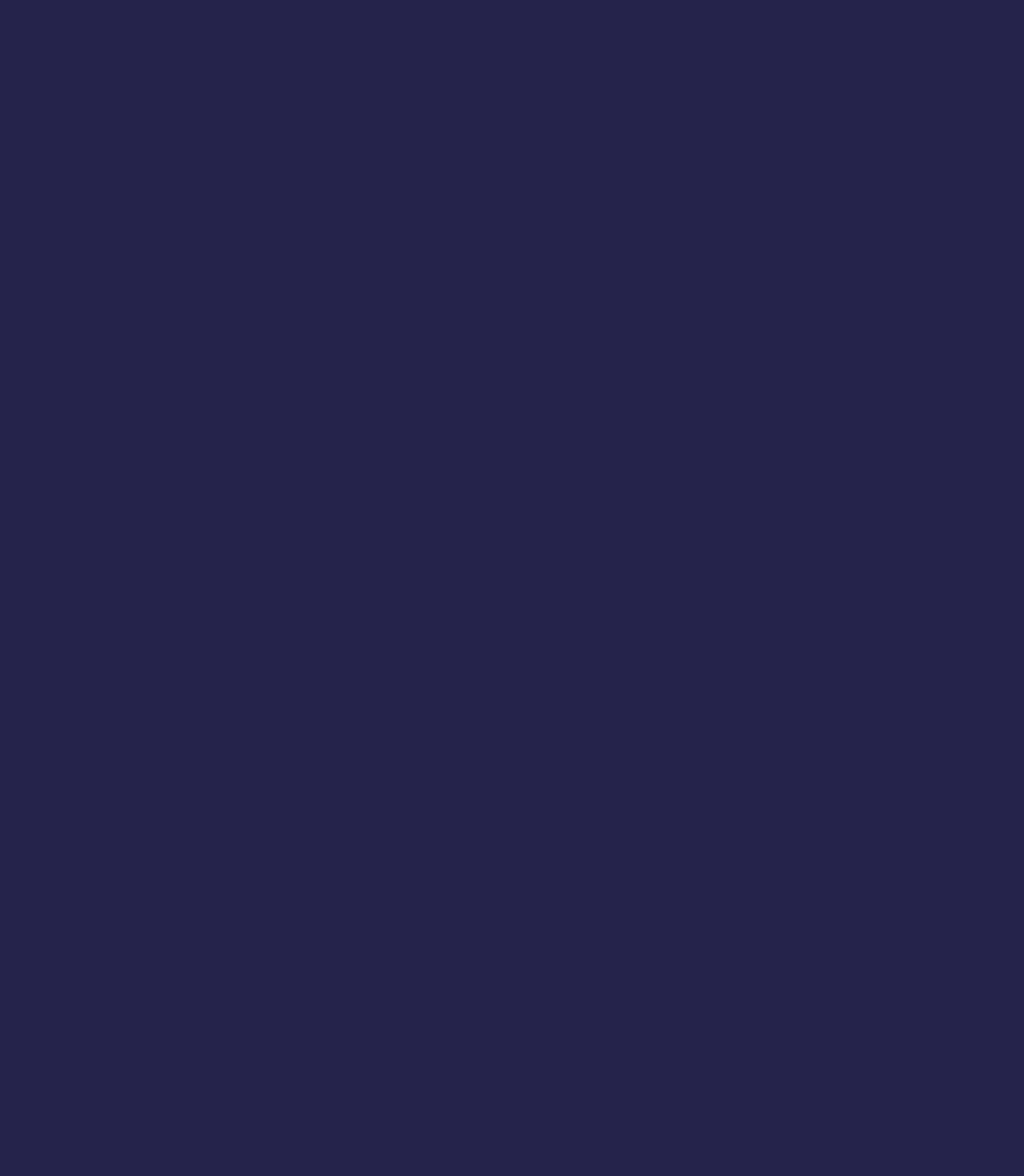
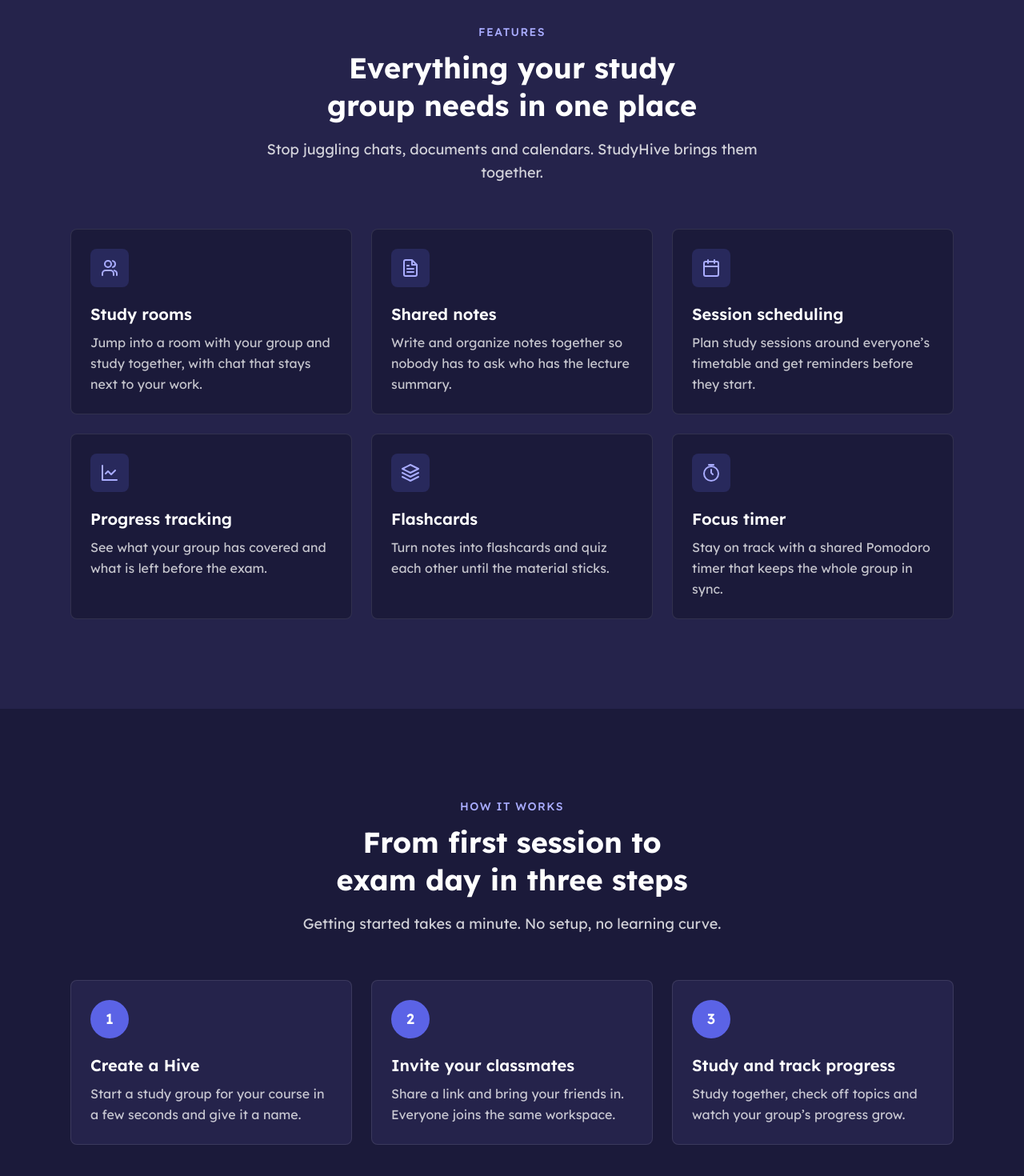
Before and after one commit to itdhuhaalabdullah-2002/studyhive, a React (Vite) app: page / in a window 1280 px wide. Shown: the part 882-2352 px from the top of the page at 80% size. Before the commit the page ends 800 px from the top, so only its background shows below. Built offline with nearby package versions, Linux system fonts and the light colour scheme.

Commit message:
feat: add Features and How it works sections

```diff
--- a/src/App.tsx
+++ b/src/App.tsx
@@ -1,6 +1,8 @@
-import { MotionConfig } from 'motion/react'
-import Navbar from './components/Navbar'
-import Hero from './components/Hero'
+import { MotionConfig } from "motion/react";
+import Navbar from "./components/Navbar";
+import Hero from "./components/Hero";
+import Features from "./components/Features";
+import HowItWorks from "./components/HowItWorks";
 
 export default function App() {
   return (
@@ -14,7 +16,9 @@ export default function App() {
       <Navbar />
       <main id="main">
         <Hero />
+        <Features />
+        <HowItWorks />
       </main>
     </MotionConfig>
-  )
+  );
 }
--- /dev/null
+++ b/src/components/Features.tsx
@@ -0,0 +1,59 @@
+import { motion } from "motion/react";
+import SectionHeading from "./ui/SectionHeading";
+import { features } from "../data/content";
+import { fadeUp, stagger } from "../lib/animations";
+
+export default function Features() {
+  return (
+    <section
+      id="features"
+      aria-labelledby="features-title"
+      className="scroll-mt-4 bg-night py-20 md:py-28"
+    >
+      <div className="mx-auto max-w-[1152px] px-6">
+        <SectionHeading
+          id="features-title"
+          eyebrow="Features"
+          title="Everything your study group needs in one place"
+          description="Stop juggling chats, documents and calendars. StudyHive brings them together."
+        />
+
+        <motion.ul
+          variants={stagger}
+          initial="hidden"
+          whileInView="show"
+          viewport={{ once: true, amount: 0.15 }}
+          className="mt-14 grid gap-6 sm:grid-cols-2 lg:grid-cols-3"
+        >
+          {features.map((feature) => (
+            <motion.li
+              key={feature.title}
+              variants={fadeUp}
+              whileHover={{ y: -4 }}
+              className="rounded-lg border border-white/10 bg-night-deep p-6"
+            >
+              <span className="flex size-12 items-center justify-center rounded-lg bg-brand/20 text-[#a9acff]">
+                <svg
+                  viewBox="0 0 24 24"
+                  fill="none"
+                  stroke="currentColor"
+                  strokeWidth="2"
+                  strokeLinecap="round"
+                  strokeLinejoin="round"
+                  className="size-6"
+                  aria-hidden="true"
+                >
+                  <path d={feature.icon} />
+                </svg>
+              </span>
+              <h3 className="mt-5 text-xl font-semibold">{feature.title}</h3>
+              <p className="mt-2 leading-relaxed text-white/75">
+                {feature.description}
+              </p>
+            </motion.li>
+          ))}
+        </motion.ul>
+      </div>
+    </section>
+  );
+}
--- /dev/null
+++ b/src/components/HowItWorks.tsx
@@ -0,0 +1,50 @@
+import { motion } from "motion/react";
+import SectionHeading from "./ui/SectionHeading";
+import { steps } from "../data/content";
+import { fadeUp, stagger } from "../lib/animations";
+
+export default function HowItWorks() {
+  return (
+    <section
+      id="how-it-works"
+      aria-labelledby="how-title"
+      className="scroll-mt-4 bg-night-deep py-20 md:py-28"
+    >
+      <div className="mx-auto max-w-[1152px] px-6">
+        <SectionHeading
+          id="how-title"
+          eyebrow="How it works"
+          title="From first session to exam day in three steps"
+          description="Getting started takes a minute. No setup, no learning curve."
+        />
+
+        <motion.ol
+          variants={stagger}
+          initial="hidden"
+          whileInView="show"
+          viewport={{ once: true, amount: 0.2 }}
+          className="mt-14 grid gap-6 md:grid-cols-3"
+        >
+          {steps.map((step, index) => (
+            <motion.li
+              key={step.title}
+              variants={fadeUp}
+              className="rounded-lg border border-white/10 bg-night p-6"
+            >
+              <span
+                aria-hidden="true"
+                className="flex size-12 items-center justify-center rounded-full bg-brand text-lg font-semibold"
+              >
+                {index + 1}
+              </span>
+              <h3 className="mt-5 text-xl font-semibold">{step.title}</h3>
+              <p className="mt-2 leading-relaxed text-white/75">
+                {step.description}
+              </p>
+            </motion.li>
+          ))}
+        </motion.ol>
+      </div>
+    </section>
+  );
+}
--- /dev/null
+++ b/src/components/ui/SectionHeading.tsx
@@ -0,0 +1,39 @@
+import { motion } from "motion/react";
+import { fadeUp } from "../../lib/animations";
+
+type SectionHeadingProps = {
+  id: string;
+  eyebrow: string;
+  title: string;
+  description: string;
+};
+
+export default function SectionHeading({
+  id,
+  eyebrow,
+  title,
+  description,
+}: SectionHeadingProps) {
+  return (
+    <motion.div
+      variants={fadeUp}
+      initial="hidden"
+      whileInView="show"
+      viewport={{ once: true, amount: 0.4 }}
+      className="mx-auto max-w-[640px] text-center"
+    >
+      <p className="text-sm font-medium uppercase tracking-widest text-[#a9acff]">
+        {eyebrow}
+      </p>
+      <h2
+        id={id}
+        className="mt-3 text-balance text-3xl font-bold leading-[1.3] md:text-4xl"
+      >
+        {title}
+      </h2>
+      <p className="mt-4 text-base leading-relaxed text-white/80 md:text-lg">
+        {description}
+      </p>
+    </motion.div>
+  );
+}
--- /dev/null
+++ b/src/data/content.ts
@@ -0,0 +1,68 @@
+export type Feature = {
+  title: string;
+  description: string;
+  /** SVG path data (24×24, stroke icon) */
+  icon: string;
+};
+
+export type Step = {
+  title: string;
+  description: string;
+};
+
+export const features: Feature[] = [
+  {
+    title: "Study rooms",
+    description:
+      "Jump into a room with your group and study together, with chat that stays next to your work.",
+    icon: "M17 21v-2a4 4 0 0 0-4-4H7a4 4 0 0 0-4 4v2M10 11a4 4 0 1 0 0-8 4 4 0 0 0 0 8ZM21 21v-2a4 4 0 0 0-3-3.87M16 3.13a4 4 0 0 1 0 7.75",
+  },
+  {
+    title: "Shared notes",
+    description:
+      "Write and organize notes together so nobody has to ask who has the lecture summary.",
+    icon: "M14 2H6a2 2 0 0 0-2 2v16a2 2 0 0 0 2 2h12a2 2 0 0 0 2-2V8zM14 2v6h6M16 13H8M16 17H8M10 9H8",
+  },
+  {
+    title: "Session scheduling",
+    description:
+      "Plan study sessions around everyone’s timetable and get reminders before they start.",
+    icon: "M8 2v4M16 2v4M3 10h18M5 4h14a2 2 0 0 1 2 2v14a2 2 0 0 1-2 2H5a2 2 0 0 1-2-2V6a2 2 0 0 1 2-2Z",
+  },
+  {
+    title: "Progress tracking",
+    description:
+      "See what your group has covered and what is left before the exam.",
+    icon: "M3 3v18h18M19 9l-5 5-4-4-3 3",
+  },
+  {
+    title: "Flashcards",
+    description:
+      "Turn notes into flashcards and quiz each other until the material sticks.",
+    icon: "m12 2 10 5-10 5L2 7l10-5ZM2 17l10 5 10-5M2 12l10 5 10-5",
+  },
+  {
+    title: "Focus timer",
+    description:
+      "Stay on track with a shared Pomodoro timer that keeps the whole group in sync.",
+    icon: "M12 22a9 9 0 1 0 0-18 9 9 0 0 0 0 18ZM12 8v4l2 2M9 2h6",
+  },
+];
+
+export const steps: Step[] = [
+  {
+    title: "Create a Hive",
+    description:
+      "Start a study group for your course in a few seconds and give it a name.",
+  },
+  {
+    title: "Invite your classmates",
+    description:
+      "Share a link and bring your friends in. Everyone joins the same workspace.",
+  },
+  {
+    title: "Study and track progress",
+    description:
+      "Study together, check off topics and watch your group’s progress grow.",
+  },
+];
```
Also changed, not shown: 1 other file (tests, documents, lock files or other folders).
